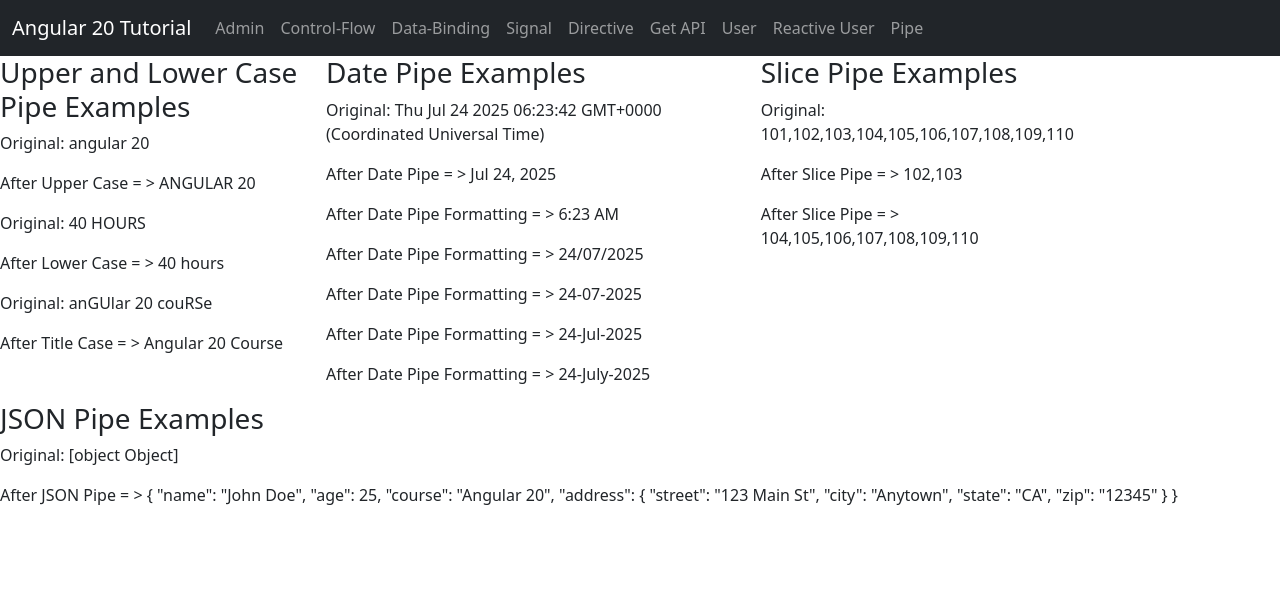
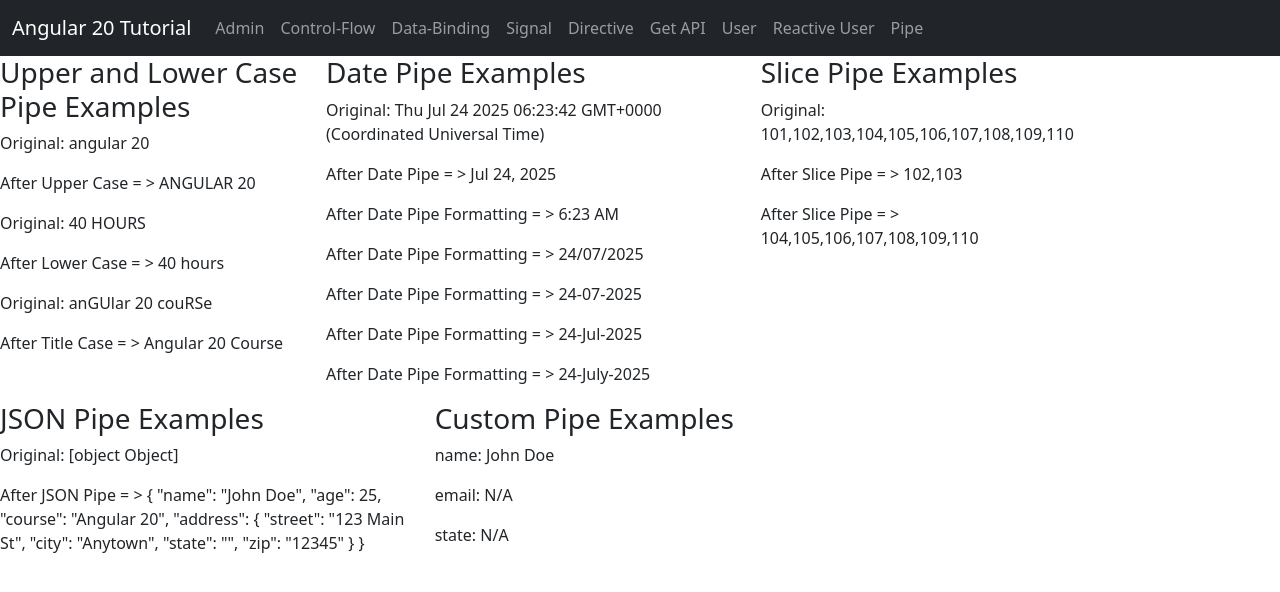
Before and after one commit to TMWicKed/angular20Tutorial, an Angular app: page /pipe in a window 1280 px wide. Shown: the top 592 px of the page. Built offline with nearby package versions, Linux system fonts and the light colour scheme.

Commit message:
custom pipes

```diff
--- a/src/app/components/pipe-ex/pipe-ex.html
+++ b/src/app/components/pipe-ex/pipe-ex.html
@@ -32,9 +32,19 @@
     </div>
 </div>
 <div class="row">
+    <div class="col-4">
         <span>
             <h3>JSON Pipe Examples</h3>
         </span>
         <p>Original: {{ studentObj}}</p>
         <p>After JSON Pipe = > {{ studentObj | json}}</p>
     </div>
+    <div class="col-5">
+        <span>
+            <h3>Custom Pipe Examples</h3>
+        </span>
+        <p>name: {{studentObj.name | na}}</p>
+        <p>email: {{studentObj.email | na}}</p>
+        <p>state: {{studentObj.state | na}}</p>
+    </div>
+</div>
--- a/src/app/components/pipe-ex/pipe-ex.ts
+++ b/src/app/components/pipe-ex/pipe-ex.ts
@@ -7,10 +7,11 @@ import {
   UpperCasePipe,
 } from '@angular/common';
 import { Component } from '@angular/core';
+import { NaPipe } from '../pipes/na-pipe';
 
 @Component({
   selector: 'app-pipe-ex',
-  imports: [UpperCasePipe, LowerCasePipe, TitleCasePipe, DatePipe, SlicePipe,JsonPipe],
+  imports: [UpperCasePipe, LowerCasePipe, TitleCasePipe, DatePipe, SlicePipe,JsonPipe, NaPipe],
   templateUrl: './pipe-ex.html',
   styleUrl: './pipe-ex.css',
 })
@@ -27,7 +28,7 @@ export class PipeEx {
     address: {
       street: '123 Main St',
       city: 'Anytown',
-      state: 'CA',
+      state: '',
       zip: '12345'
     }
   }
--- /dev/null
+++ b/src/app/components/pipes/na-pipe.ts
@@ -0,0 +1,16 @@
+import { Pipe, PipeTransform } from '@angular/core';
+
+@Pipe({
+  name: 'na'
+})
+export class NaPipe implements PipeTransform {
+
+  transform(value: any): unknown {
+    if (value != null && value !== undefined && value !== '') {
+      return value;
+    } else {
+      return 'N/A';
+    }
+  }
+
+}
```
Also changed, not shown: 1 other file (tests, documents, lock files or other folders).
